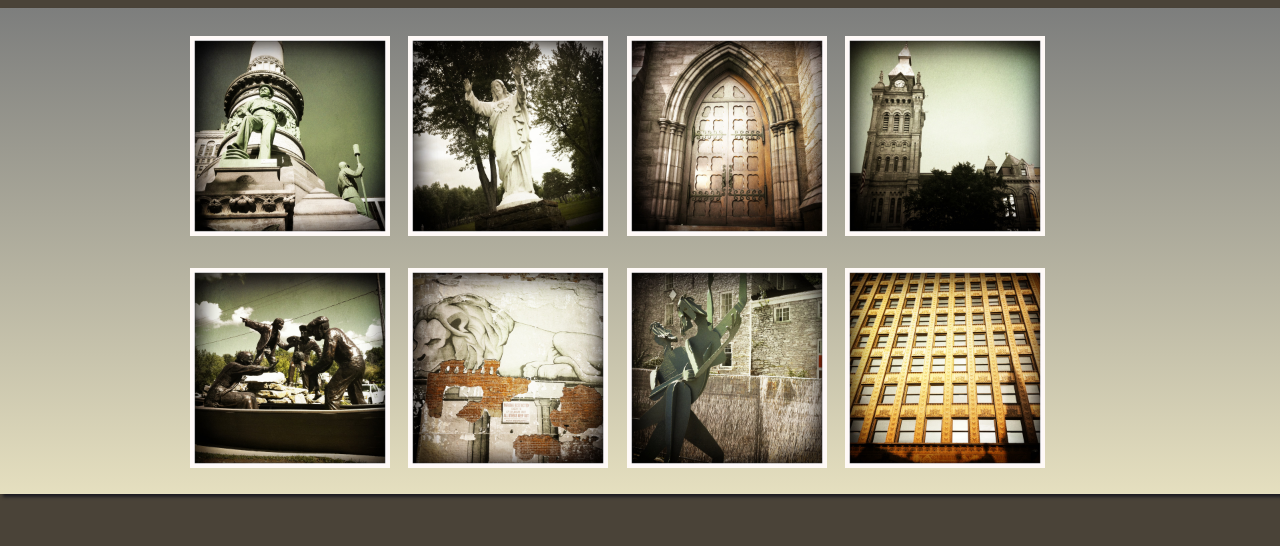
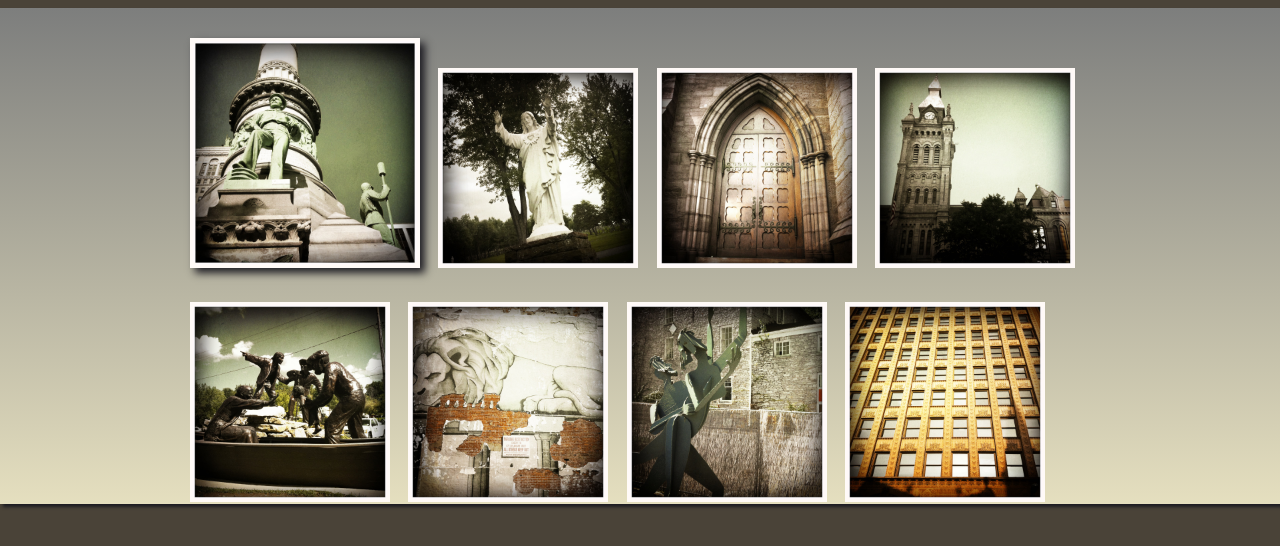
Before and after one commit to mbhartley/mixins, a website: page app/index.html in a window 1280 px wide. In both pictures the pointer is over the picture 290 px from the left and 240 px from the top of the page. Shown: the part 104-650 px from the top of the page. Drawn offline with nearby package versions, Linux system fonts and the light colour scheme; files that its build step writes are made by us from their sources.

Commit message:
margins and hover fine tuned

```diff
--- a/app/styles/main.scss
+++ b/app/styles/main.scss
@@ -32,7 +32,7 @@ body {
 }
 
 @mixin photo-album {
-    height: 486px;
+    height: 496px;
     width: 100%;
     box-shadow: 3px 3px 3px rgb(30, 29, 35);
     background: #7d7e7d; /* Old browsers */
@@ -53,10 +53,19 @@ body {
 @mixin photo {
     width: 200px;
     height: 200px;
-    margin-top: 28px;
+    margin-top: 30px;
     margin-right: 14px;
 }
 
-.buffalo-photo-1, .buffalo-photo-2, .buffalo-photo-3, .buffalo-photo-4, .buffalo-photo-5, .buffalo-photo-6, .buffalo-photo-7, .buffalo-photo-8 {
+.buffalo-photo-1, .buffalo-photo-2, .buffalo-photo-3, .buffalo-photo-4,
+.buffalo-photo-5, .buffalo-photo-6, .buffalo-photo-7, .buffalo-photo-8 {
     @include photo;
+    transition: all 1s ease;
 }
+
+.buffalo-photo-1:hover, .buffalo-photo-2:hover, .buffalo-photo-3:hover, .buffalo-photo-4:hover,
+.buffalo-photo-5:hover, .buffalo-photo-6:hover, .buffalo-photo-7:hover, .buffalo-photo-8:hover {
+    width: 230px;
+    height: 230px;
+    box-shadow: 5px 5px 8px  rgb(30, 29, 35);
+}
```
